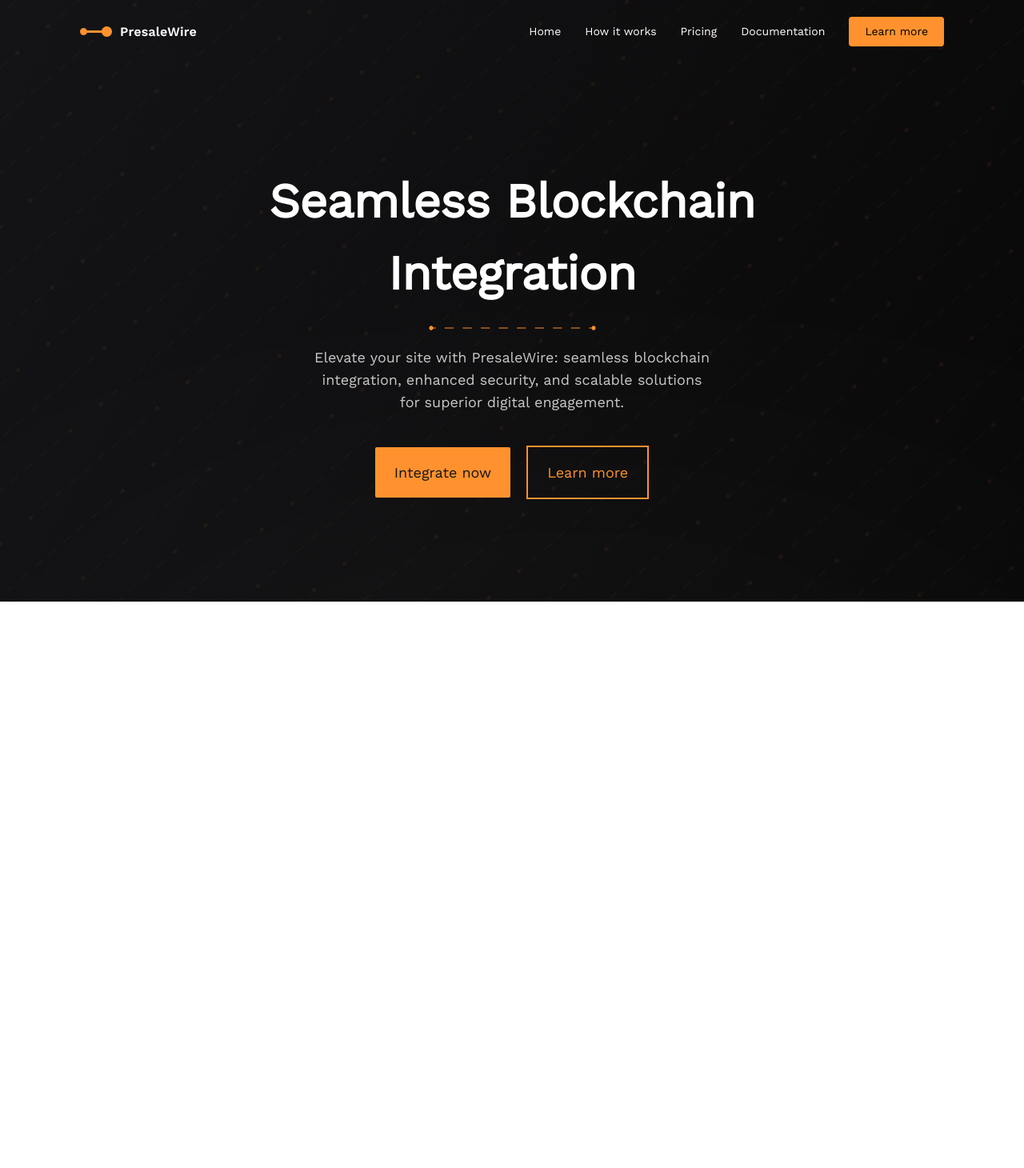
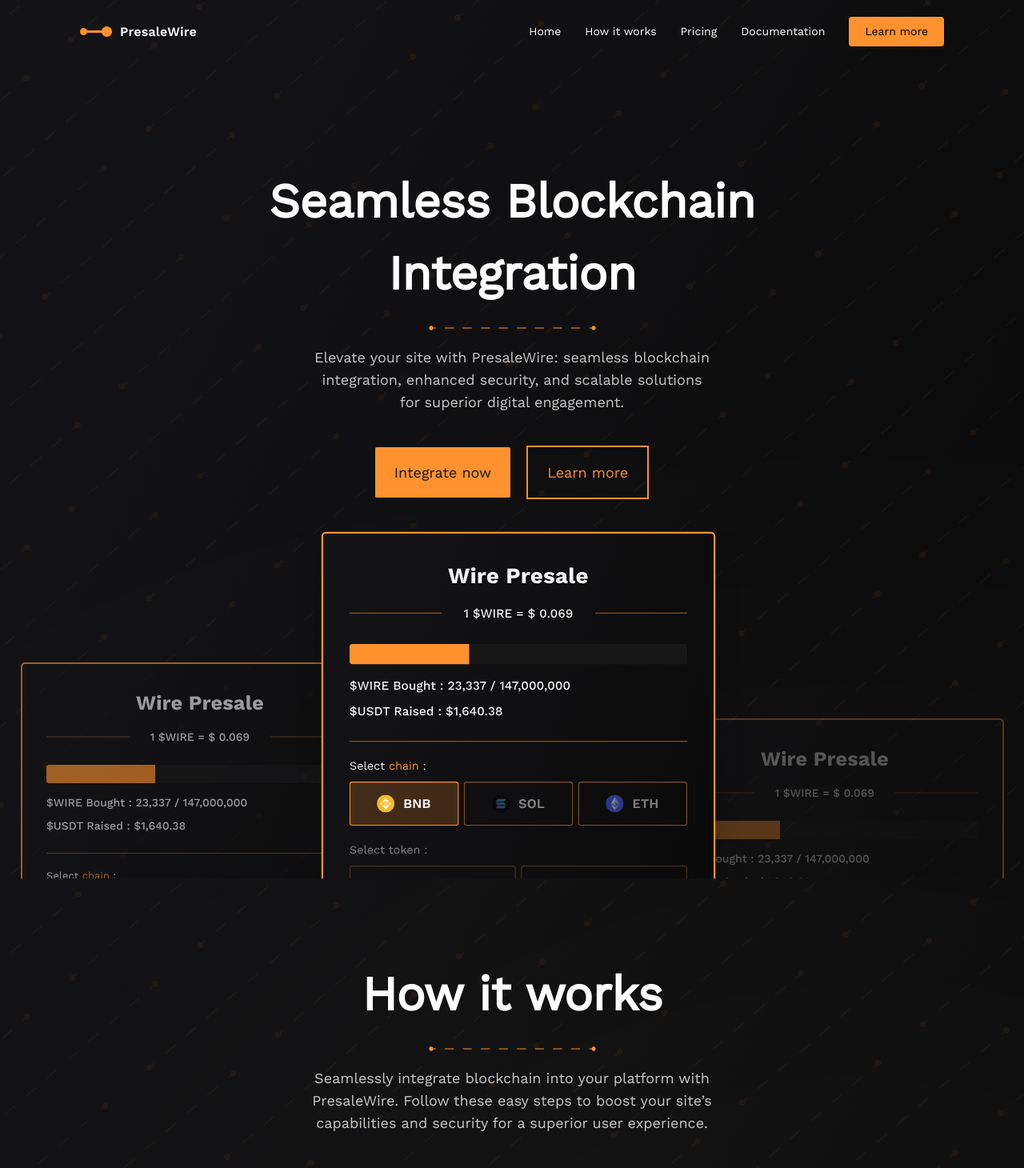
Before and after one commit to MozhganShafiee/PresaleWire, a React (Create React App) app: page / in a window 1280 px wide. Shown: the top 1460 px of the page at 80% size. Before the commit the page ends 800 px from the top, so only its background shows below. Built offline with nearby package versions, Linux system fonts and the light colour scheme.

Commit message:
finish first section and start second section titles 'How it works'

```diff
--- a/src/App.css
+++ b/src/App.css
@@ -1,38 +1,3 @@
 .App {
   text-align: center;
 }
-
-.App-logo {
-  height: 40vmin;
-  pointer-events: none;
-}
-
-@media (prefers-reduced-motion: no-preference) {
-  .App-logo {
-    animation: App-logo-spin infinite 20s linear;
-  }
-}
-
-.App-header {
-  background-color: #282c34;
-  min-height: 100vh;
-  display: flex;
-  flex-direction: column;
-  align-items: center;
-  justify-content: center;
-  font-size: calc(10px + 2vmin);
-  color: white;
-}
-
-.App-link {
-  color: #61dafb;
-}
-
-@keyframes App-logo-spin {
-  from {
-    transform: rotate(0deg);
-  }
-  to {
-    transform: rotate(360deg);
-  }
-}
--- a/src/App.js
+++ b/src/App.js
@@ -3,75 +3,85 @@
 function App() {
   return (
     <div className="App">
-      <div class="bg-[linear-gradient(117deg,_#141417_0%,_#141417_0.01%,_#090808_100%)]">
+      <div className="bg-[linear-gradient(117deg,_#141417_0%,_#141417_0.01%,_#090808_100%)]">
         <div
+          className=" bg-no-repeat bg-cover"
           style={{ backgroundImage: `url( '/Background_Hero_Section.svg' )` }}
         >
-          <header class=" inset-x-0 top-0 z-50">
           <nav
-              class="flex items-center justify-between px-[100px] h-[79px]"
+            className="flex items-center justify-between px-[100px] h-[79px]"
             aria-label="Global"
           >
-              <div class="flex lg:flex-1">
-                <a href="#" class="-m-1.5 p-1.5">
+            <div className="flex lg:flex-1">
+              <a href="#" className="-m-1.5 p-1.5">
                 <img src="/PresaleWier_Logo_Orange.svg" />
               </a>
             </div>
 
-              <div class=" flex items-center gap-x-[30px]">
-                <a href="#" class="text-sm/[13px] font-normal text-white">
+            <div className=" flex items-center gap-x-[30px]">
+              <a href="#" className="text-sm/[13px] font-normal text-white">
                 Home
               </a>
-                <a href="#" class="text-sm/[13px] font-normal text-white">
+              <a href="#" className="text-sm/[13px] font-normal text-white">
                 How it works
               </a>
-                <a href="#" class="text-sm/[13px] font-normal text-white">
+              <a href="#" className="text-sm/[13px] font-normal text-white">
                 Pricing
               </a>
-                <a href="#" class="text-sm/[13px] font-normal text-white">
+              <a href="#" className="text-sm/[13px] font-normal text-white">
                 Documentation
               </a>
               <a
                 href="#"
-                  class="flex items-center justify-center gap-2.5 p-[12px_20px] text-sm/[13px] font-normal rounded bg-[#FF922E] shadow-[0_0_10px_0_rgba(255, 146, 46, 0.15)] "
+                className="flex items-center justify-center gap-2.5 p-[12px_20px] text-sm/[13px] font-normal rounded bg-[#FF922E] shadow-[0_0_10px_0_rgba(255, 146, 46, 0.15)] "
               >
                 Learn more
               </a>
             </div>
           </nav>
-          </header>
-
-          <div class="mx-auto max-w-2xl py-32 flex flex-col gap-10">
-            <div class="flex flex-col gap-5 items-center">
-              <h1 class="text-6xl font-semibold tracking-[-0.6px] text-white leading-normal">
+          <div className="mx-auto  pt-32 flex flex-col gap-10">
+            <div className="flex flex-col gap-5 items-center ">
+              <h1 className="text-6xl font-semibold tracking-[-0.6px] text-white leading-normal w-[615px]">
                 Seamless Blockchain Integration
               </h1>
-              <img src="/Orange_Line.svg" class=" w-[209px]  mx-auto" />
-              <h4 class="text-lg leading-7 text-[#f8f8f8cc] w-[497px]  font-normal">
+              <img src="/Orange_Line.svg" className=" w-[209px]  mx-auto" />
+              <h4 className="text-lg leading-7 text-[#f8f8f8cc] w-[497px]  font-normal">
                 Elevate your site with PresaleWire: seamless blockchain
                 integration, enhanced security, and scalable solutions for
                 superior digital engagement.
               </h4>
             </div>
-            <div class="flex items-center justify-center gap-x-5">
+            <div className="flex items-center justify-center gap-x-5">
               <a
                 href="#"
-                class="rounded-sm bg-[#FF922E] text-[#141417] text-lg font-medium leading-normal px-6 py-[18px]"
+                className="rounded-sm bg-[#FF922E] text-[#141417] text-lg font-medium leading-normal px-6 py-[18px]"
               >
                 Integrate now
               </a>
               <a
                 href="#"
-                class="text-lg font-medium leading-normal text-[#FF922E]  px-6 py-[18px] border-solid border-2 border-[#FF922E] "
+                className="text-lg font-medium leading-normal text-[#FF922E]  px-6 py-[18px] border-solid border-2 border-[#FF922E] "
               >
                 Learn more
               </a>
             </div>
+            <div className="flex justify-center">
+              <img src="/WirePresale_HeroSection.svg" />
             </div>
-          <div
-            class="absolute inset-x-0 top-[calc(100%-13rem)] -z-10 transform-gpu overflow-hidden blur-3xl sm:top-[calc(100%-30rem)]"
-            aria-hidden="true"
-          ></div>
+          </div>
+          <div className="mx-auto p-[100px] flex flex-col gap-10">
+            <div className="flex flex-col gap-5 items-center ">
+              <h1 className="text-6xl font-semibold tracking-[-0.6px] text-white leading-normal w-[615px]">
+                How it works
+              </h1>
+              <img src="/Orange_Line.svg" className=" w-[209px]  mx-auto" />
+              <h4 className="text-lg leading-7 text-[#f8f8f8cc] w-[526px]  font-normal">
+                Seamlessly integrate blockchain into your platform with
+                PresaleWire. Follow these easy steps to boost your site’s
+                capabilities and security for a superior user experience.
+              </h4>
+            </div>
+          </div>
         </div>
       </div>
     </div>
```
Lines whose indentation alone changed are shown as unchanged.
